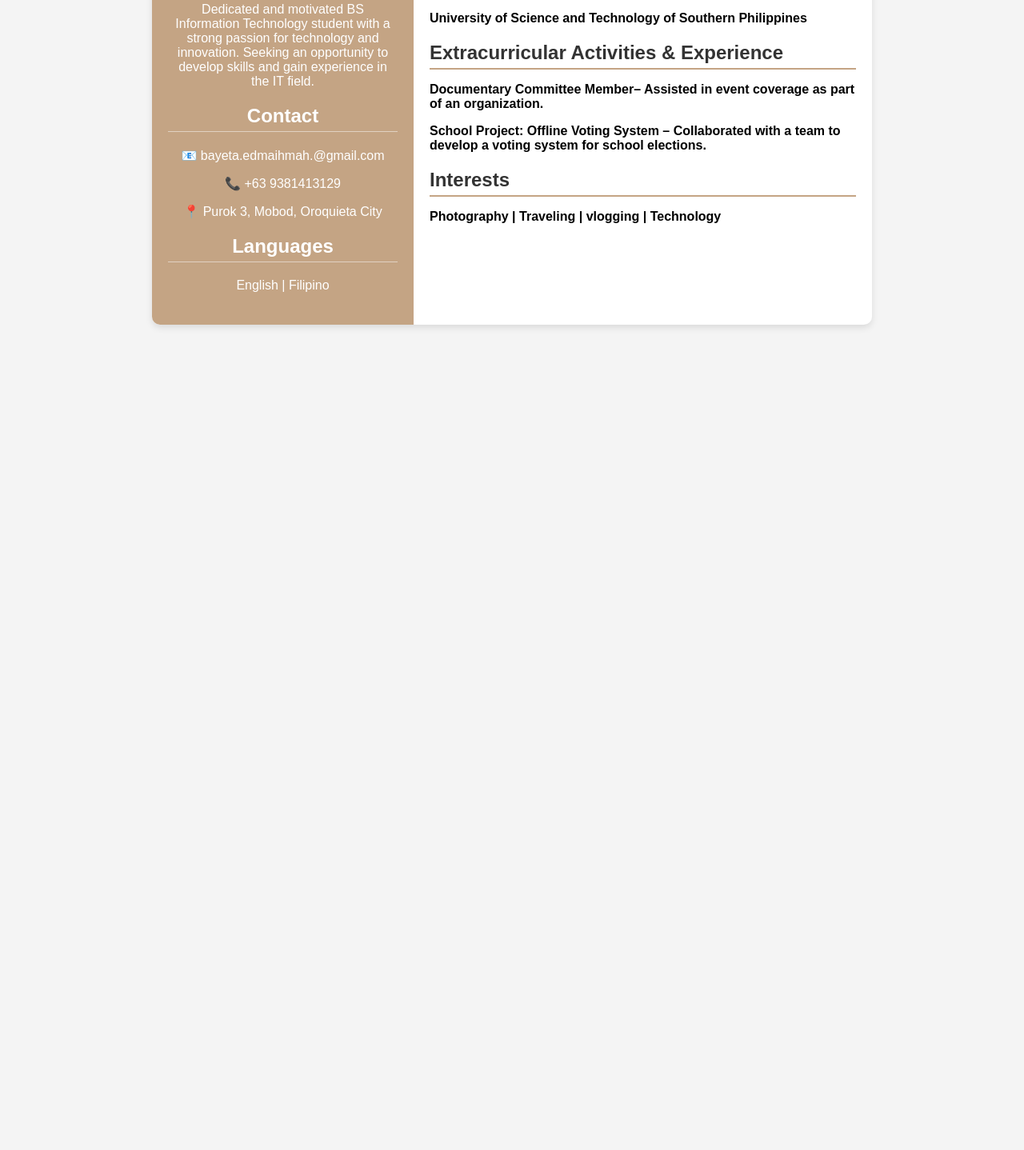
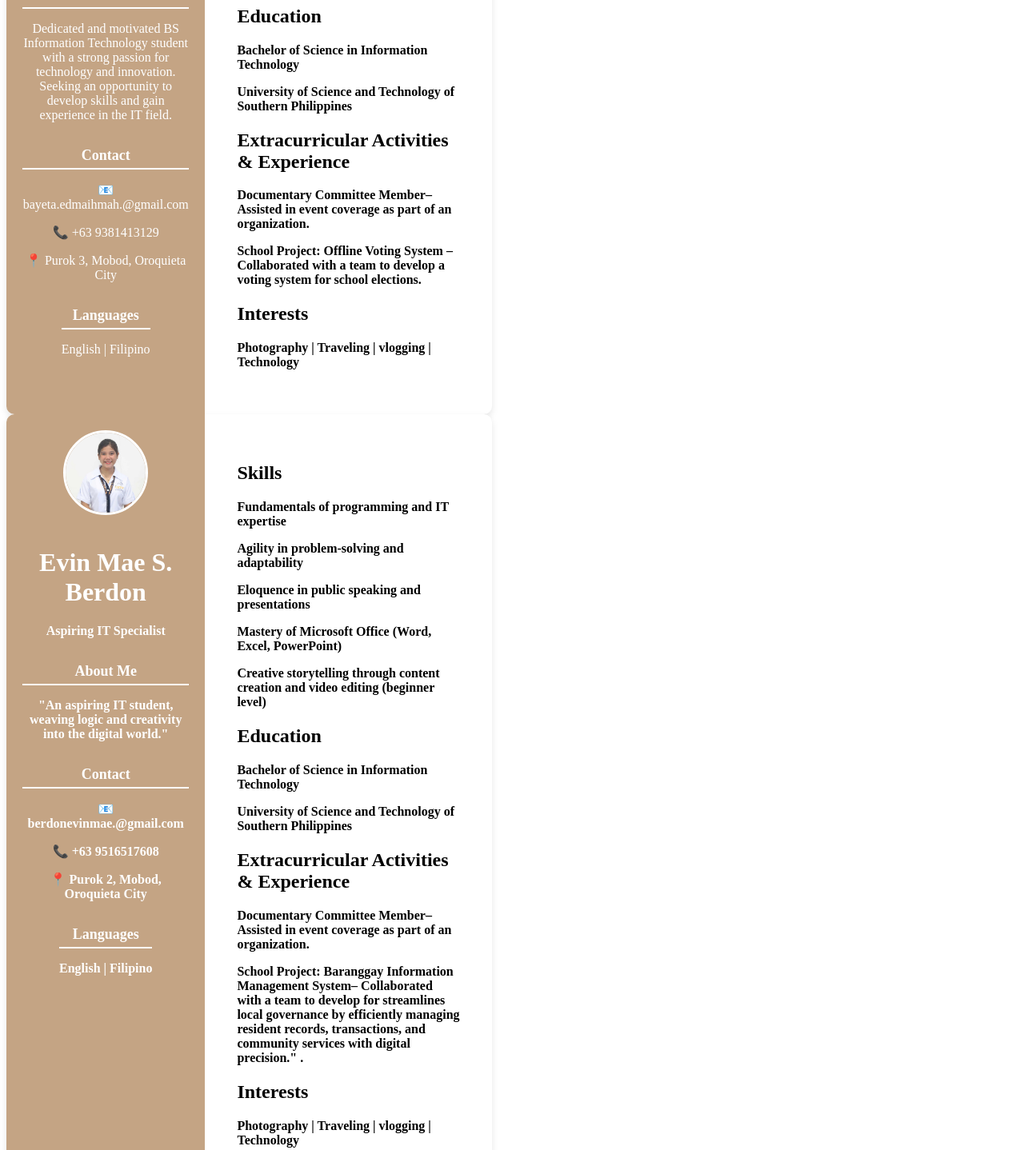
Before and after one commit to vinmaeberdon/vinmae.github.io, a plain HTML site: page index.html in a window 1280 px wide. Shown: the part 336-1774 px from the top of the page at 80% size. Before the commit the page ends 800 px from the top, so only its background shows below. Drawn offline with Linux system fonts and the light colour scheme.

Commit message:
updating

```diff
--- a/index.html
+++ b/index.html
@@ -8,7 +8,7 @@
 </head>
 <body>
 
-
+    <div class="cv">
         <div class="resume">
             <div class="sidebar">
                 <div class="profile">
@@ -67,5 +67,68 @@
                 </div>
             </div>
         </div>
+
+        <div class="resume">
+            <div class="sidebar">
+                <div class="profile">
+                    <img src="Mae.jpg" alt="Profile Picture">
+                    <h1>Evin Mae S. Berdon</h1>
+                    <p class="title">Aspiring IT Specialist</p>
+                </div>
+                <div class="section">
+                    <h2>About Me</h2>
+                    <p>"An aspiring IT student, weaving logic and
+                        creativity into the digital world."
+                        </p>
+                </div>
+                <div class="section">
+                    <h2>Contact</h2>
+                    <p>📧 berdonevinmae.@gmail.com</p>
+                    <p>📞 +63 9516517608</p>
+                    <p>📍 Purok 2, Mobod, Oroquieta City</p>
+                </div>
+                <div class="section">
+
+                </div>
+                <div class="section">
+                    <h2>Languages</h2>
+                    <p>English | Filipino </p>
+                </div>
+            </div>
+
+            <div class="main-content">
+                <div class="section">
+                    <h2>Skills</h2>
+                    <p><strong></p>Fundamentals of programming and IT expertise
+                    <p>Agility in problem-solving and adaptability</p>
+                    <p>Eloquence in public speaking and presentations</p>
+                    <p>Mastery of Microsoft Office (Word, Excel, PowerPoint) </p>
+                    <p>Creative storytelling through content creation and video editing (beginner level)</p>
+                </div>
+
+                <div class="section">
+                    <h2>Education</h2>
+                    <p><strong>Bachelor of Science in Information Technology</strong></p>
+                    <p>University of Science and Technology of Southern Philippines</p>
+                </div>
+
+                <div class="section">
+                    <h2>Extracurricular Activities & Experience</h2>
+                    <p>Documentary Committee Member– Assisted in event coverage as part of an organization.</p>
+                    <p>School Project: Baranggay Information Management System– Collaborated with a team to develop
+                        for streamlines local governance by efficiently
+                        managing resident records, transactions, and community services with digital precision."
+
+                        .</p>
+                </div>
+
+                <div class="section">
+                    <h2>Interests</h2>
+                    <p>Photography | Traveling | vlogging | Technology</p>
+                </div>
+            </div>
+        </div>
+    </div>
+
 </body>
 </html>
--- a/style.css
+++ b/style.css
@@ -1,84 +1,150 @@
-/* General Styling */
-body {
-    font-family: 'Arial', sans-serif;
-    margin: 0;
-    padding: 0;
-    background-color: #f4f4f4;
+/* Resume Container */
+.resume-container {
     display: flex;
-    justify-content: center;
+    flex-wrap: wrap;
+    justify-content: space-between;
+    gap: 30px;
+    width: 90%;
+    max-width: 1200px;
+}
+
+/* Individual Resume */
+.resume {
+    width: 48%;
+    min-width: 320px;
+    background: white;
+    border-radius: 10px;
+    box-shadow: 0px 4px 8px rgba(0, 0, 0, 0.1);
+    overflow: hidden;
+    display: flex;
+    flex-direction: row;
+}
+
+/* Sidebar */
+.sidebar {
+    width: 40%;
+    min-width: 200px;
+    max-width: 250px;
+    background-color: #c4a484;
+    color: white;
+    padding: 20px;
+    text-align: center;
+    display: flex;
+    flex-direction: column;
     align-items: center;
 }
 
-/* Resume Layout */
+/* Sidebar Sections */
+.sidebar h2 {
+    text-align: center;
+    border-bottom: 2px solid white;
+    padding-bottom: 5px;
+    margin-bottom: 10px;
+    font-size: 18px;
+}
+
+/* Sidebar Lists */
+.sidebar ul {
+    list-style-type: none;
+    padding: 0;
+    margin: 0;
+    text-align: center;
+}
+
+.sidebar ul li {
+    margin: 5px 0;
+    font-size: 14px;
+}
+
+/* Profile Image */
+.sidebar img {
+    width: 100px;
+    height: 100px;
+    border-radius: 50%;
+    border: 3px solid white;
+    object-fit: cover;
+    margin-bottom: 15px;
+}
+
+/* Main Content */
+.main-content {
+    margin: 20px;
+    width: 60%;
+    padding: 20px;
+    box-sizing: border-box;
+
+.resume-container {
+    display: flex;
+    justify-content: space-between;
+    align-items: flex-start;
+    gap: 20px;
+    width: 100%;
+    max-width: 1200px;
+    margin: auto;
+}
+/* Individual Resume */
 .resume {
-    width: 80%;
-    max-width: 900px;
     display: flex;
+    width: 48%; /* Each CV takes half the space */
     background: white;
     border-radius: 10px;
     box-shadow: 0px 4px 8px rgba(0, 0, 0, 0.1);
     overflow: hidden;
 }
-
-/* Sidebar */
+/* Sidebar Section */
 .sidebar {
     width: 35%;
-    background-color: #c4a484; /* Soft Brown */
+    background-color: #c4a484;
     color: white;
     padding: 20px;
     text-align: center;
+    display: flex;
+    flex-direction: column;
+    align-items: center;
 }
 
-.sidebar h2 {
-    border-bottom: 1px solid rgba(255, 255, 255, 0.5);
-    padding-bottom: 5px;
-}
-
-.profile img {
-    width: 100px;
-    height: 100px;
+/* Profile Picture */
+.profile-pic {
+    width: 120px;
+    height: 120px;
     border-radius: 50%;
+    object-fit: cover;
+    margin-bottom: 15px;
     border: 3px solid white;
-}
-
-.sidebar ul {
-    list-style: none;
-    padding: 0;
-}
-
-.sidebar ul li {
-    margin: 5px 0;
 }
 
 /* Main Content */
 .main-content {
-    width: 65%;
+    flex: 1;
     padding: 20px;
 }
 
-.main-content h2 {
-    color: #333;
-    border-bottom: 2px solid #c4a484;
-    padding-bottom: 5px;
-    margin-bottom: 10px;
+/* Mobile Responsive - Stack on smaller screens */
+@media (max-width: 1024px) {
+    .resume-container {
+        flex-direction: column;
+        align-items: center;
+    }
+
+    .resume {
+        width: 90%;
+    }
 }
 
-.section {
-    margin-bottom: 20px;
 }
 
 /* Responsive Design */
-@media (max-width: 768px) {
+@media (max-width: 1024px) {
+    .resume-container {
+        flex-direction: column;
+        align-items: center;
+    }
+
     .resume {
-        flex-direction: column;
+        width: 100%;
     }
 
     .sidebar {
         width: 100%;
-        text-align: center;
-    }
-
-    .main-content {
-        width: 100%;
     }
 }
```
Also changed, not shown: Mae.jpg (added). Lines whose indentation alone changed are shown as unchanged.
